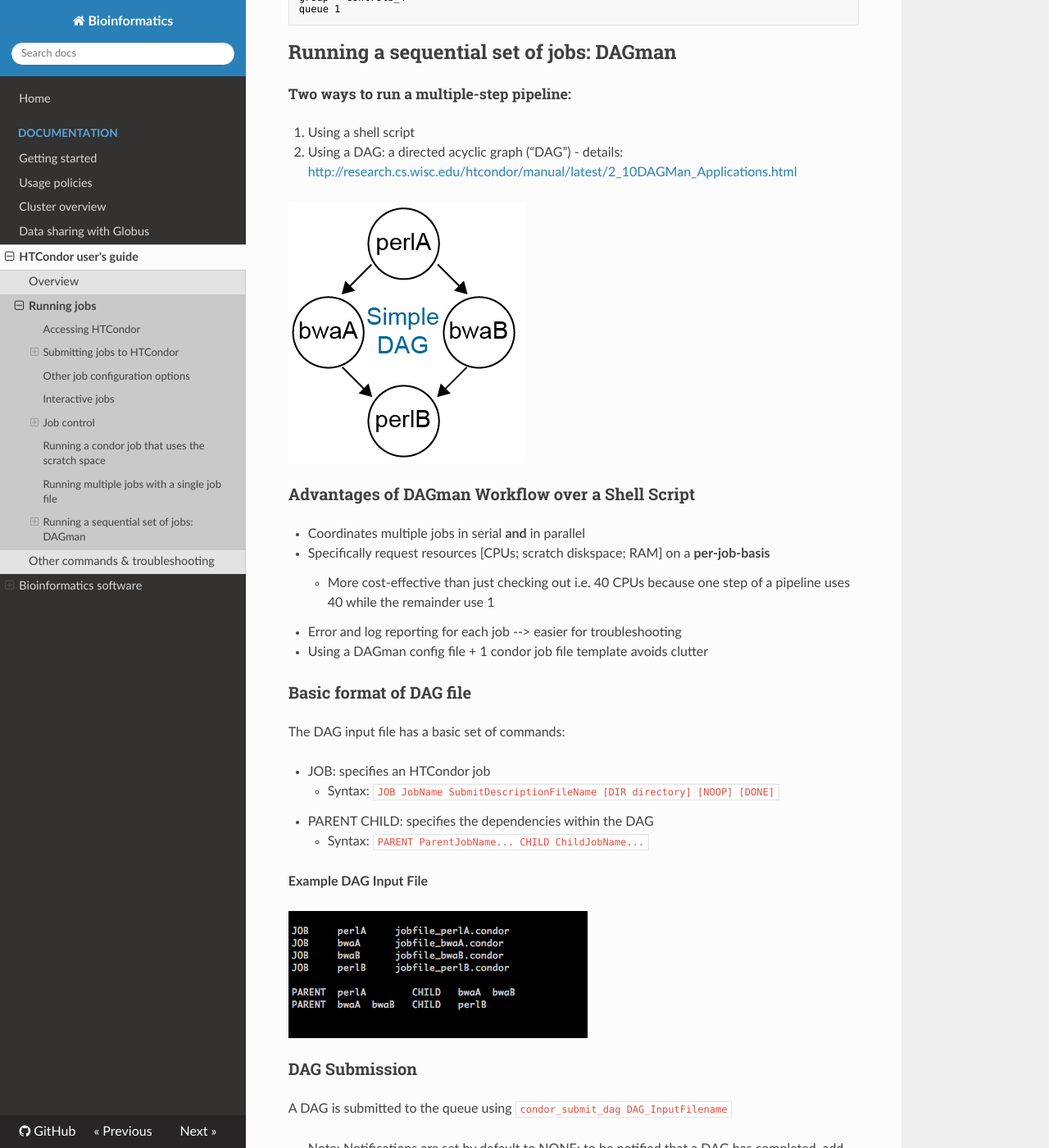
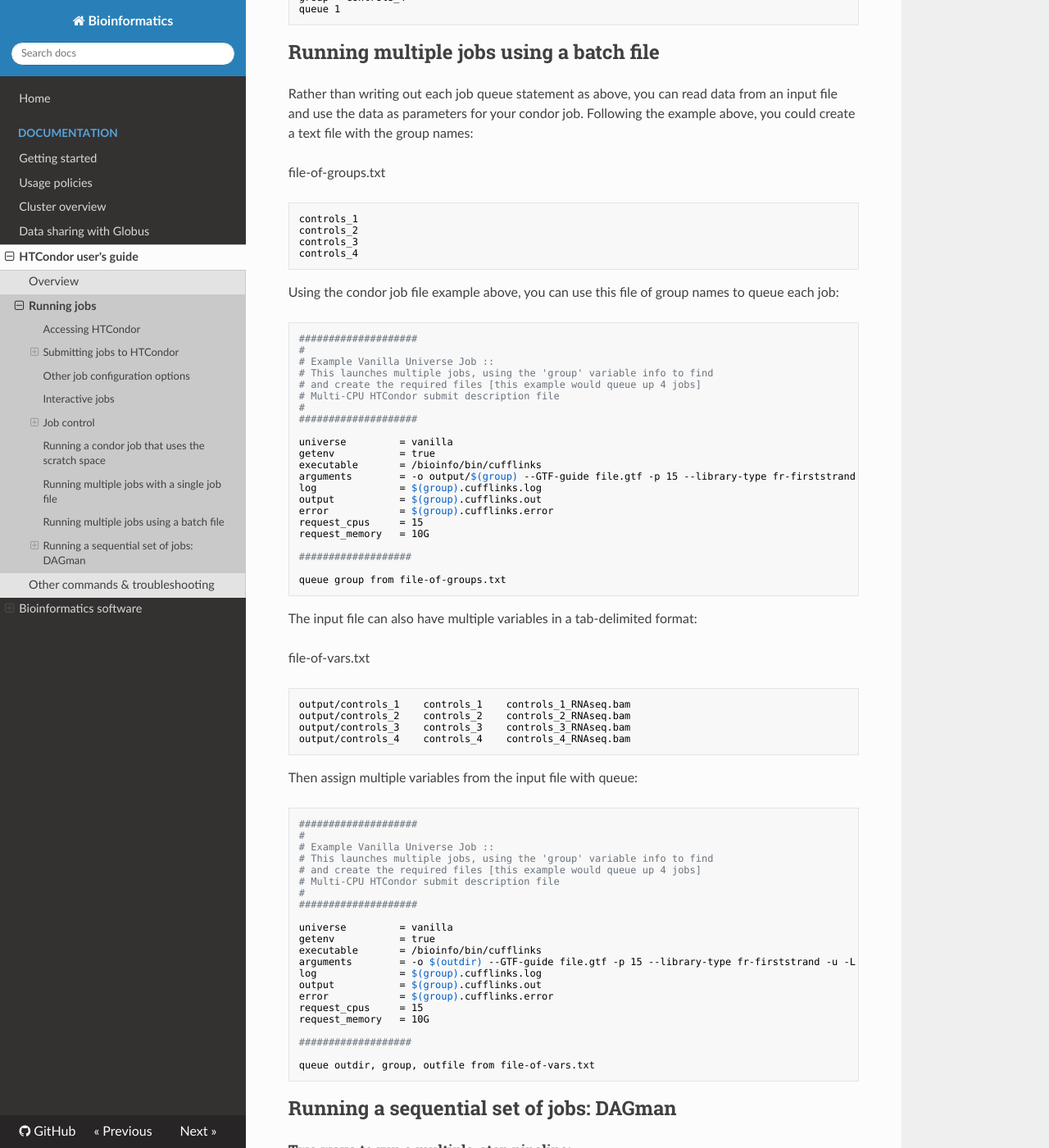
Before and after one commit to danforthcenter/bioinformatics, an MkDocs documentation site: the page built from docs/htcondor_running_jobs.md, in a window 1280 px wide and 1400 px high, scrolled down 5857 px. Shown: the whole window at 82% size. Built offline with MkDocs 1.6.1, drawn with Linux system fonts in a browser that asks for light colours; nearby versions of some CDN libraries; old or Windows-style settings are respelled for this version of MkDocs; some of the changed text lies outside the part shown.

Commit message:
added queue from infile method

````diff
--- a/docs/htcondor_running_jobs.md
+++ b/docs/htcondor_running_jobs.md
@@ -277,6 +277,86 @@ queue 1
 group = controls_4
 queue 1
 ```
+
+## Running multiple jobs using a batch file
+
+Rather than writing out each job queue statement as above, you can read data from an input file and use the data as
+parameters for your condor job. Following the example above, you could create a text file with the group names:
+
+file-of-groups.txt
+
+```
+controls_1
+controls_2
+controls_3
+controls_4
+```
+
+Using the condor job file example above, you can use this file of group names to queue each job:
+
+```
+####################
+#
+# Example Vanilla Universe Job ::
+# This launches multiple jobs, using the 'group' variable info to find
+# and create the required files [this example would queue up 4 jobs]
+# Multi-CPU HTCondor submit description file
+#
+####################
+
+universe         = vanilla
+getenv           = true
+executable       = /bioinfo/bin/cufflinks
+arguments        = -o output/$(group) --GTF-guide file.gtf -p 15 --library-type fr-firststrand -u -L $(group) $(group)_RNAseq.bam
+log              = $(group).cufflinks.log
+output           = $(group).cufflinks.out
+error            = $(group).cufflinks.error
+request_cpus     = 15
+request_memory   = 10G
+
+###################
+
+queue group from file-of-groups.txt
+```
+
+The input file can also have multiple variables in a tab-delimited format:
+
+file-of-vars.txt
+
+```
+output/controls_1    controls_1    controls_1_RNAseq.bam
+output/controls_2    controls_2    controls_2_RNAseq.bam
+output/controls_3    controls_3    controls_3_RNAseq.bam
+output/controls_4    controls_4    controls_4_RNAseq.bam
+```
+
+Then assign multiple variables from the input file with queue:
+
+```
+####################
+#
+# Example Vanilla Universe Job ::
+# This launches multiple jobs, using the 'group' variable info to find
+# and create the required files [this example would queue up 4 jobs]
+# Multi-CPU HTCondor submit description file
+#
+####################
+
+universe         = vanilla
+getenv           = true
+executable       = /bioinfo/bin/cufflinks
+arguments        = -o $(outdir) --GTF-guide file.gtf -p 15 --library-type fr-firststrand -u -L $(group) $(outfile)
+log              = $(group).cufflinks.log
+output           = $(group).cufflinks.out
+error            = $(group).cufflinks.error
+request_cpus     = 15
+request_memory   = 10G
+
+###################
+
+queue outdir, group, outfile from file-of-vars.txt
+```
+
 
 ## Running a sequential set of jobs: DAGman
 
````
Also changed, not shown: other parts of docs/htcondor_running_jobs.md (+3 -3 lines).
